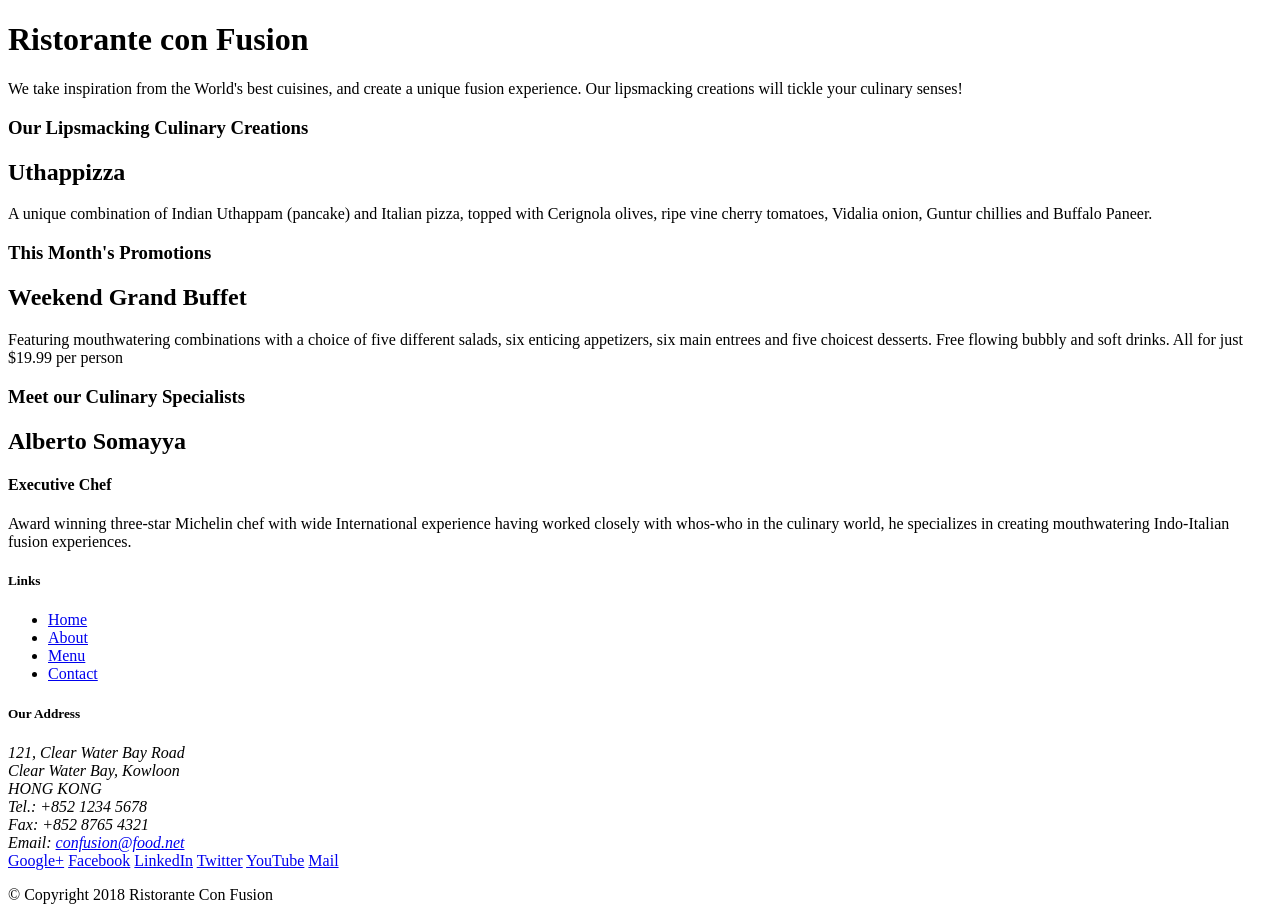
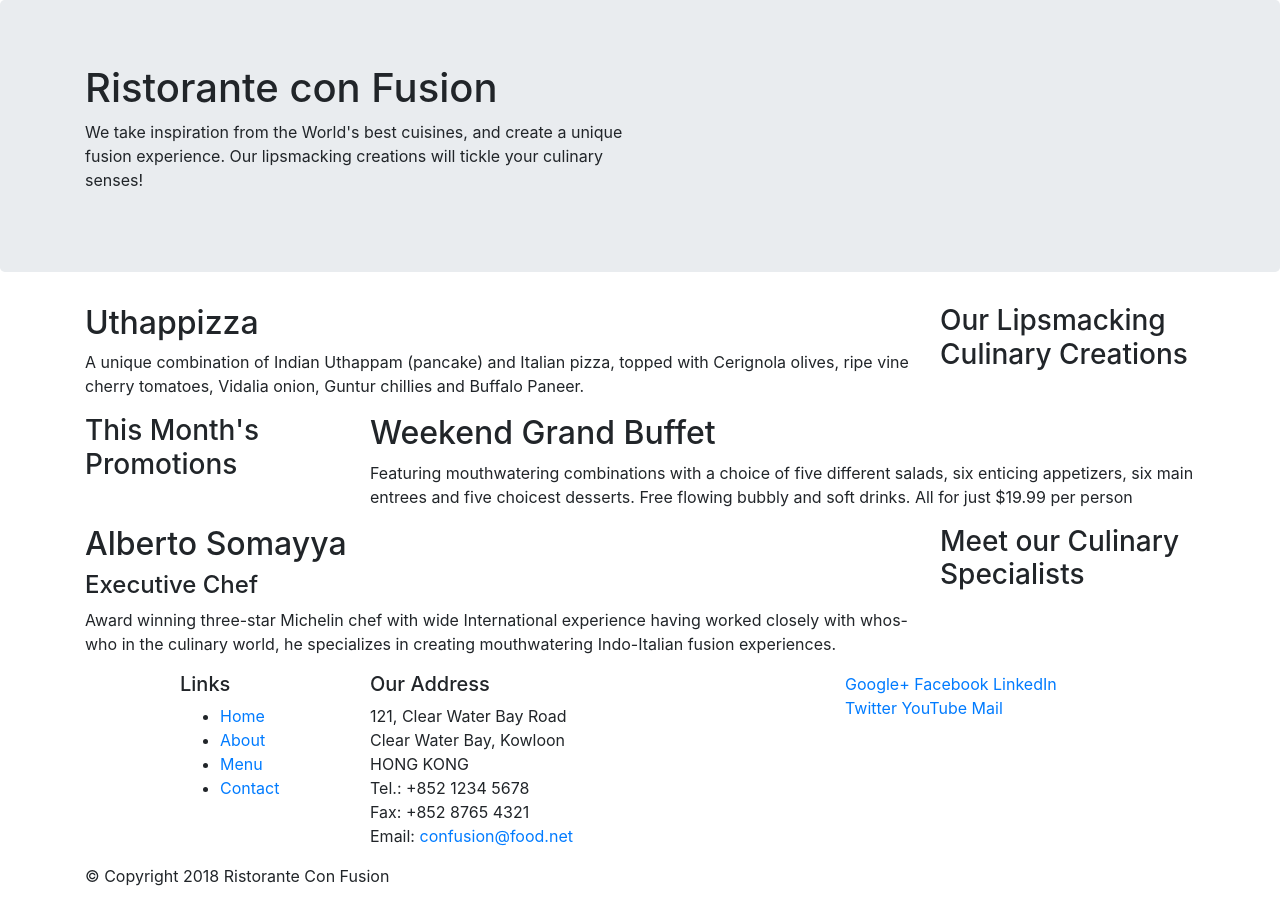
Before and after one commit to Eferigho/Bootstrap4-tutorial-, a website: page index.html in a window 1280 px wide. Drawn offline with nearby package versions, Linux system fonts and the light colour scheme.

Commit message:
Bootstrap Grid Part 1

```diff
--- a/index.html
+++ b/index.html
@@ -3,50 +3,57 @@
 
 <head>
     <title>Ristorante Con Fusion</title>
+     <!-- Required meta tags always come first -->
+     <meta charset="utf-8">
+     <meta name="viewport" content="width=device-width, initial-scale=1, shrink-to-fit=no">
+     <meta http-equiv="x-ua-compatible" content="ie=edge">
+
+     <!-- Bootstrap CSS -->
+     <link rel="stylesheet" href="node_modules/bootstrap/dist/css/bootstrap.min.css">
 </head>
 
 <body>
 
-    <header>
-        <div>
-            <div>
-                <div>
+    <header class="jumbotron">
+        <div class="container">
+            <div class="row">
+                <div class="col-12 col-sm-6">
                     <h1>Ristorante con Fusion</h1>
                     <p>We take inspiration from the World's best cuisines, and create a unique fusion experience. Our lipsmacking creations will tickle your culinary senses!</p>
                 </div>
-                <div>
+                <div class="col-12 col-sm-6">
                 </div>
             </div>
         </div>
     </header>
 
-    <div>
-        <div>
-            <div>
+    <div class="container">
+        <div class="row">
+            <div class="col-12 col-sm-4 order-sm-last col-md-3">
                 <h3>Our Lipsmacking Culinary Creations</h3>
             </div>
-            <div>
+            <div class="col col-sm col-md">
                 <h2>Uthappizza</h2>
                 <p>A unique combination of Indian Uthappam (pancake) and Italian pizza, topped with Cerignola olives, ripe vine cherry tomatoes, Vidalia onion, Guntur chillies and Buffalo Paneer.</p>
             </div>
         </div>
 
 
-        <div>
-            <div>
+        <div class="row">
+            <div class="col-12 col-sm-4 col-md-3">
                 <h3>This Month's Promotions</h3>
             </div>
-            <div>
+            <div class="col col-sm col-md">
                 <h2>Weekend Grand Buffet</h2>
                 <p>Featuring mouthwatering combinations with a choice of five different salads, six enticing appetizers, six main entrees and five choicest desserts. Free flowing bubbly and soft drinks. All for just $19.99 per person </p>
             </div>
         </div>
 
-        <div>
-            <div>
+        <div class="row">
+            <div class="col-12 col-sm-4 order-sm-last col-md-3 ">
                 <h3>Meet our Culinary Specialists</h3>
             </div>
-            <div>
+            <div class="col col-sm col-md">
                 <h2>Alberto Somayya</h2>
                 <h4>Executive Chef</h4>
                 <p>Award winning three-star Michelin chef with wide International experience having worked closely with whos-who in the culinary world, he specializes in creating mouthwatering Indo-Italian fusion experiences. </p>
@@ -55,9 +62,9 @@
     </div>
 
     <footer>
-        <div>
-            <div>
-                <div>
+        <div class="container">
+            <div class="row">
+                <div class ="col-4 offset-1 col-sm-2">
                     <h5>Links</h5>
                     <ul>
                         <li><a href="#">Home</a></li>
@@ -66,7 +73,7 @@
                         <li><a href="#">Contact</a></li>
                     </ul>
                 </div>
-                <div>
+                <div class="col-7 col-sm-5">
                     <h5>Our Address</h5>
                     <address>
 		              121, Clear Water Bay Road<br>
@@ -77,7 +84,7 @@
 		              Email: <a href="mailto:confusion@food.net">confusion@food.net</a>
 		           </address>
                 </div>
-                <div>
+                <div class="col-12 col-sm-3">
                     <div>
                         <a href="http://google.com/+">Google+</a>
                         <a href="http://www.facebook.com/profile.php?id=">Facebook</a>
@@ -88,14 +95,18 @@
                     </div>
                 </div>
            </div>
-           <div>
-                <div>
+           <div class="row">
+                <div class="col-auto">
                     <p>© Copyright 2018 Ristorante Con Fusion</p>
                 </div>
            </div>
         </div>
     </footer>
 
+     <!-- jQuery first, then Popper.js, then Bootstrap JS. -->
+     <script src="node_modules/jquery/dist/jquery.slim.min.js"></script>
+     <script src="node_modules/popper.js/dist/umd/popper.min.js"></script>
+     <script src="node_modules/bootstrap/dist/js/bootstrap.min.js"></script>
 </body>
 
 </html>
--- a/package.json
+++ b/package.json
@@ -12,5 +12,10 @@
   "license": "ISC",
   "devDependencies": {
     "lite-server": "^2.3.0"
+  },
+  "dependencies": {
+    "bootstrap": "^4.5.0",
+    "jquery": "^3.5.1",
+    "popper.js": "^1.12.9"
   }
 }
```
Also changed, not shown: 1 other file.
